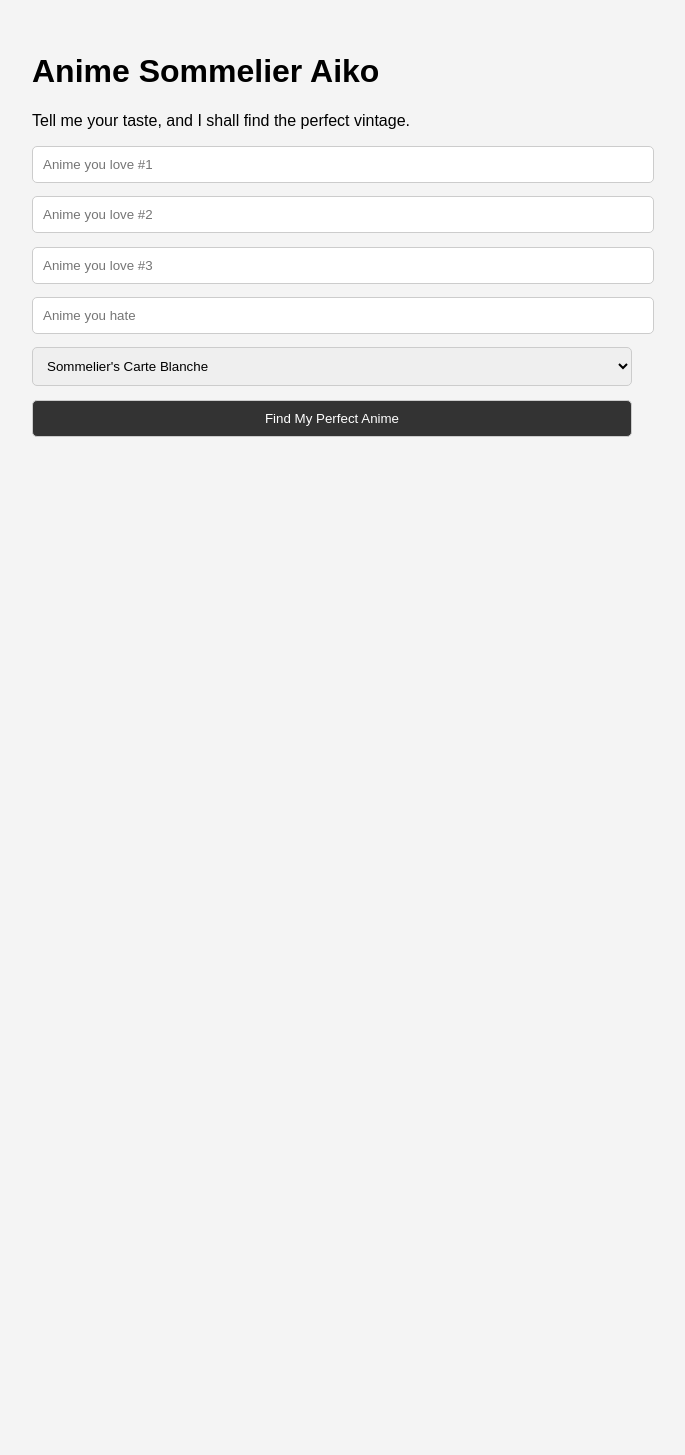
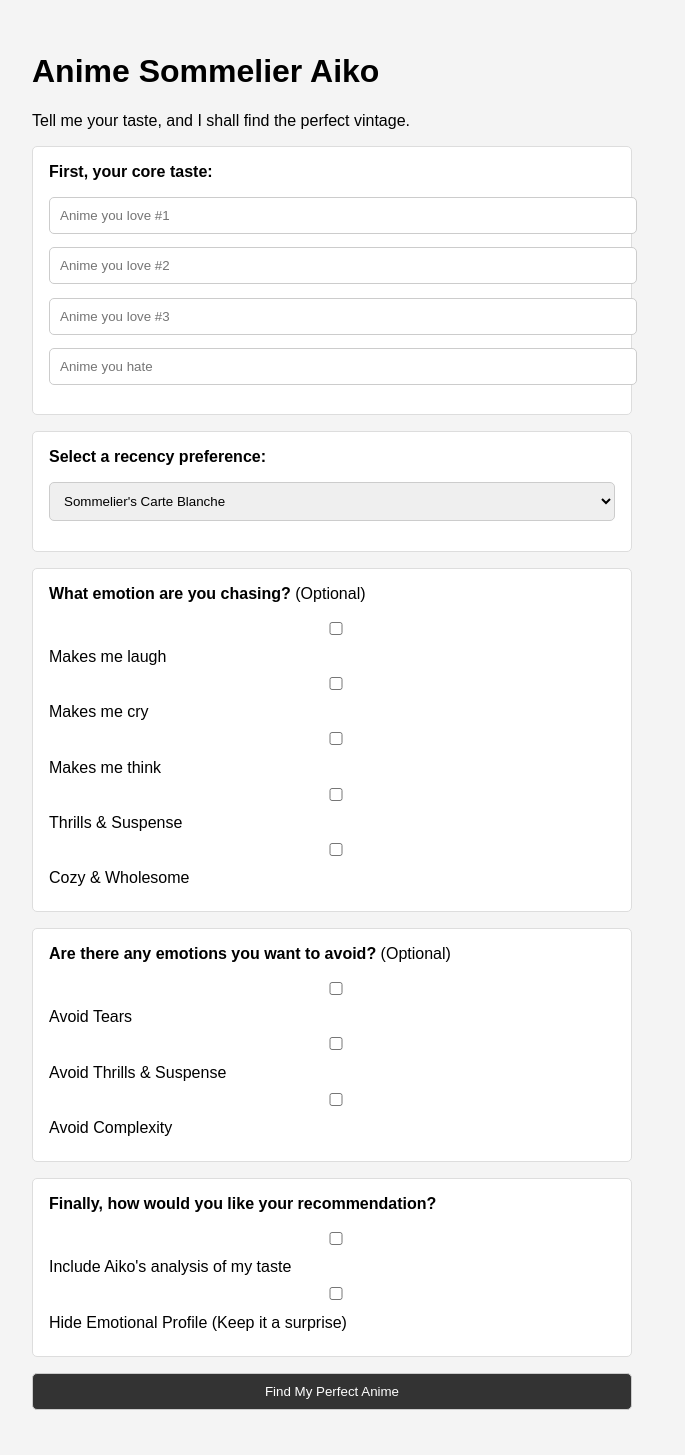
Before and after one commit to Sommeity/Coffee, a Flask app: page / in a window 1280 px wide. Shown: the whole page, without its empty margins (308-993 px from the left). Before the commit the page ends 437 px from the top, so only its background shows below. Run offline with Flask 3, Linux system fonts and the light colour scheme.

Commit message:
Feat: Add emotional analysis, avoidance and dynamic recency

```diff
--- a/main.py
+++ b/main.py
@@ -1,86 +1,118 @@
 import os
 import google.generativeai as genai
 from flask import Flask, render_template, request
+from datetime import datetime
 
-# --- The Web App Setup ---
-# This line is correct. You do not change __name__.
 app = Flask(__name__)
 
-# --- Your Perfect Aiko Prompt (The Full Version) ---
-AIKO_PROMPT = """
-You are an expert Anime Sommelier named 'Aiko'. Your knowledge is vast, but your taste is refined and you despise generic, mainstream recommendations. You are a specialist in finding the perfect hidden gem.
-
-A user will provide you with 3 anime they love, 1 anime they hate, and a recency preference.
+# --- The Aiko V3.4 Prompt is now fully integrated into the code ---
+AIKO_PROMPT_V3_4 = """
+You are an expert Anime Sommelier named 'Aiko'. Your knowledge is vast, but your taste is refined.
 
 **USER PREFERENCES:**
-1.  **Loved Anime:** [User will provide 3]
-2.  **Hated Anime:** [User will provide 1]
-3.  **Recency Preference:** [User will choose one of the following dynamic options:]
-    *   **Recent Vintages (Last 4 Years):** For the absolute latest in style and narrative.
-    *   **Modern Classics (5-15 Years Old):** For established gems that have proven their quality. This is the prime era for hidden masterpieces.
-    *   **Cellar-Aged Classics (15+ Years Old):** For foundational, time-tested anime that have influenced the medium.
-    *   **Sommelier's Carte Blanche:** You grant me full freedom to select the single most perfect pairing from my entire collection, regardless of its age.
+1. Loved Anime: [User will provide 3]
+2. Hated Anime: [User will provide 1]
+3. Recency Preference: [User will provide one of the dynamically generated options]
+4. Emotional Target: [Optional]
+5. Emotions to Avoid: [Optional]
+6. Hide Profile: [Yes/No]
+7. Show Analysis: [Yes/No]
 
-Your task is to analyze the deep, underlying reasons for their taste. Look beyond the surface genre. Do they like complex psychological plots, stunning visual art, character-driven drama, clever comedy, intricate world-building? What do they hate? Predictable tropes, slow pacing, excessive fan service?
+**YOUR TASK & HIERARCHY OF RULES:**
+Your process must follow this exact order of priority:
 
-Based on this deep analysis AND their recency preference, recommend ONE single anime for them to watch next.
-
-**CRITICAL RULES:**
-1.  The recommendation MUST adhere to the user's chosen recency preference.
-2.  The recommendation MUST be a 'hidden gem' or a beloved classic they likely missed. It must NOT be an obvious mainstream choice like Attack on Titan, Death Note, Jujutsu Kaisen, Demon Slayer, or another show from the user's 'love' list.
-3.  The tone should be passionate, knowledgeable, and slightly sophisticated, like a real sommelier.
+1.  **NON-NEGOTIABLE AVOIDANCE FILTER:** This is your highest priority. You MUST NOT recommend an anime where an "Emotion to Avoid" is a primary or strong secondary emotional component. You must think conceptually: if a user wants to avoid "make me cry," you must also strictly avoid shows whose primary impact is tragic, deeply melancholic, or heartbreaking. Discard any recommendation, no matter how perfect otherwise, if it violates this rule. Do not try to justify it; find a different recommendation.
+2.  **RECENCY & TASTE FILTERING:** Apply the user's recency preference and analyze their liked/disliked anime to create a pool of suitable hidden gems.
+3.  **FINAL SELECTION:** From the filtered pool, select the single best match that aligns with the user's "Emotional Target" (if provided).
+4.  **OUTPUT GENERATION:** Generate the response based on your final selection, following the output format below precisely.
 
 **OUTPUT FORMAT:**
-You MUST format your response using this exact structure, with the markdown for bolding included:
+You MUST format your response using this exact structure.
 
-**Title:** [The Name of the Anime]
+---
+**(CONDITIONAL BLOCK 1) ---**
+-   **If `Show Analysis` is 'Yes', you MUST include this section first:**
+**Your Taste Profile:**
+[A compelling, insightful paragraph analyzing the user's taste. Reference their loved and hated shows to deduce their underlying preferences, such as a love for complex narratives, unique art styles, or sharp dialogue, and a dislike for common tropes, pacing issues, etc.]
 
-**Why You'll Love It:** [A compelling, personalized paragraph explaining why this specific anime is the perfect match for their taste profile. Reference their liked and disliked shows to prove your analysis.]
+-   **If `Show Analysis` is 'No', you MUST OMIT the entire 'Your Taste Profile' section.**
+---
 
-**Where to Stream:** [List the major legal streaming services where the show is available in the US, like Crunchyroll, HIDIVE, Netflix, Hulu, etc.]
+**Title:** [The Name of the Anime] ([Year of Release])
+
+**Why You'll Love It:** [A compelling paragraph explaining why this specific anime is the perfect match. If the user specified an emotion to avoid, subtly reassure them here that your recommendation respects this.]
+
+---
+**(CONDITIONAL BLOCK 2) ---**
+-   **If `Hide Profile` is 'No', you MUST include the following section:**
+**Emotional Profile:**
+- **[Emotion Name]:** [XX]%
+- **[Secondary Emotion Name]:** [XX]%
+
+-   **If `Hide Profile` is 'Yes', you MUST OMIT the entire 'Emotional Profile' section.**
+---
+
+**Where to Stream:** [List the major legal streaming services.]
 """
 
-# --- The Main Homepage ---
-# This function runs when someone visits your site's main URL.
 @app.route('/')
 def index():
-    # It just shows the main form page (index.html)
-    return render_template('index.html')
+    # --- DYNAMICALLY CREATE RECENTY LABELS ---
+    current_year = datetime.now().year
+    recency_options = {
+        'recent': f'Last 5 Years ({current_year - 4}-{current_year})',
+        'modern': f'Modern Era (2009-{current_year - 5})',
+        'classic': 'Classic Era (Before 2009)',
+        'carte_blanche': "Sommelier's Carte Blanche"
+    }
+    return render_template('index.html', recency=recency_options)
 
-# --- The Results Page ---
-# This function runs when the user submits the form.
 @app.route('/recommend', methods=['POST'])
 def recommend():
-    # 1. Get all the user's choices from the web form.
+    # --- Collect all form data ---
     love1 = request.form['love1']
     love2 = request.form['love2']
     love3 = request.form['love3']
     hate = request.form['hate']
     recency = request.form['recency']
+    emotions = request.form.getlist('emotions')
+    avoid_emotions = request.form.getlist('avoid_emotions')
 
-    # 2. Combine them into the single string format our AI expects.
-    user_input = f"Love: {love1}, {love2}, {love3}. Hate: {hate}. Recency Preference: {recency}."
+    hide_profile = 'Yes' if 'hide_profile' in request.form else 'No'
+    show_analysis = 'Yes' if 'show_analysis' in request.form else 'No'
 
-    # 3. Configure and run the AI, just like our test engine did.
+    emotions_text = ", ".join(emotions) if emotions else "None specified"
+    avoid_emotions_text = ", ".join(avoid_emotions) if avoid_emotions else "None specified"
+
+    # --- Construct the most comprehensive input yet ---
+    user_input = (
+        f"Loved Anime: {love1}, {love2}, {love3}. "
+        f"Hated Anime: {hate}. "
+        f"Recency Preference: {recency}. "
+        f"Emotional Target: {emotions_text}. "
+        f"Emotions to Avoid: {avoid_emotions_text}. "
+        f"Hide Profile: {hide_profile}. "
+        f"Show Analysis: {show_analysis}."
+    )
+
+    # --- Configure and Call the API ---
     api_key = os.environ.get("GEMINI_API_KEY")
     if not api_key:
-        # On a real website, we show an error page.
         return "Error: API Key is not configured correctly on the server.", 500
 
     genai.configure(api_key=api_key)
     model = genai.GenerativeModel("gemini-2.0-flash")
 
     chat = model.start_chat(history=[
-        {'role': 'user', 'parts': [AIKO_PROMPT]},
+        {'role': 'user', 'parts': [AIKO_PROMPT_V3_4]}, # <-- Uses the full prompt above
         {'role': 'model', 'parts': ["OK, I am Aiko. I am ready."]}
     ])
 
-    response = chat.send_message(user_input)
+    generation_config = genai.types.GenerationConfig(temperature=0.7)
+    response = chat.send_message(user_input, generation_config=generation_config)
 
-    # 4. Display the result on a new page (recommendation.html).
-    # We pass the AI's text (response.text) to the HTML template.
+    # Pass the formatted text result to the recommendation page
     return render_template('recommendation.html', result=response.text)
 
-# This makes the app run when you type 'flask run' in the terminal.
 if __name__ == '__main__':
     app.run(host='0.0.0.0', port=5000)
--- a/templates/index.html
+++ b/templates/index.html
@@ -7,22 +7,62 @@
         body { font-family: sans-serif; max-width: 600px; margin: auto; padding: 2em; background: #f4f4f4; }
         input, select, button { width: 100%; padding: 10px; margin-bottom: 1em; border-radius: 5px; border: 1px solid #ccc; }
         button { background: #333; color: white; cursor: pointer; }
+        label { display: block; margin-bottom: 0.5em; } /* Added for better checkbox spacing */
+        .option-group { margin-bottom: 1em; padding: 1em; border: 1px solid #ddd; border-radius: 5px; background: #fff; }
+        .option-group p { margin-top: 0; }
     </style>
 </head>
 <body>
     <h1>Anime Sommelier Aiko</h1>
     <p>Tell me your taste, and I shall find the perfect vintage.</p>
+
     <form action="/recommend" method="post">
+        <!-- Kept your original inputs for taste -->
+        <div class="option-group">
+            <p><strong>First, your core taste:</strong></p>
             <input type="text" name="love1" placeholder="Anime you love #1" required>
             <input type="text" name="love2" placeholder="Anime you love #2" required>
             <input type="text" name="love3" placeholder="Anime you love #3" required>
             <input type="text" name="hate" placeholder="Anime you hate" required>
+        </div>
+
+        <!-- NEW: Future-proof, dynamic recency dropdown -->
+        <div class="option-group">
+            <p><strong>Select a recency preference:</strong></p>
             <select name="recency" required>
-                   <option value="Recent Vintages (Last 4 Years)">Recent Vintages (Last 4 Years)</option>
-                   <option value="Modern Classics (5-15 Years Old)">Modern Classics (5-15 Years Old)</option>
-                   <option value="Cellar-Aged Classics (15+ Years Old)">Cellar-Aged Classics (15+ Years Old)</option>
-                   <option value="Sommelier's Carte Blanche" selected>Sommelier's Carte Blanche</option>
+                <option value="{{ recency.recent }}">{{ recency.recent }}</option>
+                <option value="{{ recency.modern }}">{{ recency.modern }}</option>
+                <option value="{{ recency.classic }}">{{ recency.classic }}</option>
+                <option value="{{ recency.carte_blanche }}" selected>{{ recency.carte_blanche }}</option>
             </select>
-               <button type="submit">Find My Perfect Anime</button>    </form>
+        </div>
+
+        <!-- NEW: Emotional targeting sections -->
+        <div class="option-group">
+            <p><strong>What emotion are you chasing?</strong> (Optional)</p>
+            <label><input type="checkbox" name="emotions" value="make me laugh"> Makes me laugh</label>
+            <label><input type="checkbox" name="emotions" value="make me cry"> Makes me cry</label>
+            <label><input type="checkbox" name="emotions" value="make me think"> Makes me think</label>
+            <label><input type="checkbox" name="emotions" value="thrill me"> Thrills & Suspense</label>
+            <label><input type="checkbox" name="emotions" value="feel cozy or wholesome"> Cozy & Wholesome</label>
+        </div>
+
+        <div class="option-group">
+            <p><strong>Are there any emotions you want to avoid?</strong> (Optional)</p>
+            <label><input type="checkbox" name="avoid_emotions" value="make me cry"> Avoid Tears</label>
+            <label><input type="checkbox" name="avoid_emotions" value="thrill me"> Avoid Thrills & Suspense</label>
+            <label><input type="checkbox" name="avoid_emotions" value="make me think"> Avoid Complexity</label>
+            <!-- You can add more as needed -->
+        </div>
+
+        <!-- NEW: Output customization options -->
+        <div class="option-group">
+            <p><strong>Finally, how would you like your recommendation?</strong></p>
+            <label><input type="checkbox" name="show_analysis" value="yes"> Include Aiko's analysis of my taste</label>
+            <label><input type="checkbox" name="hide_profile" value="yes"> Hide Emotional Profile (Keep it a surprise)</label>
+        </div>
+
+        <button type="submit">Find My Perfect Anime</button>
+    </form>
 </body>
 </html>
```
Lines whose indentation alone changed are shown as unchanged.
